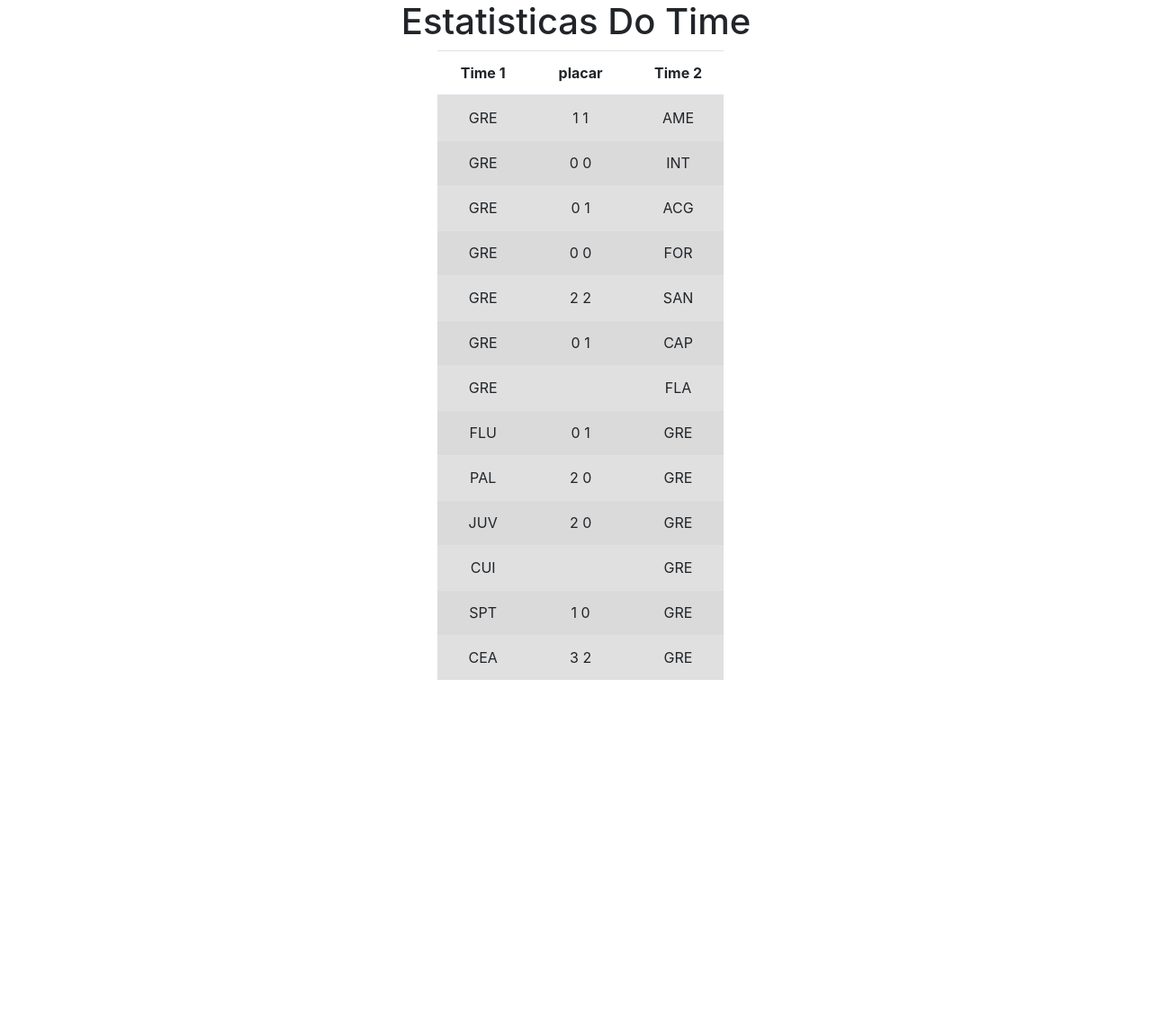
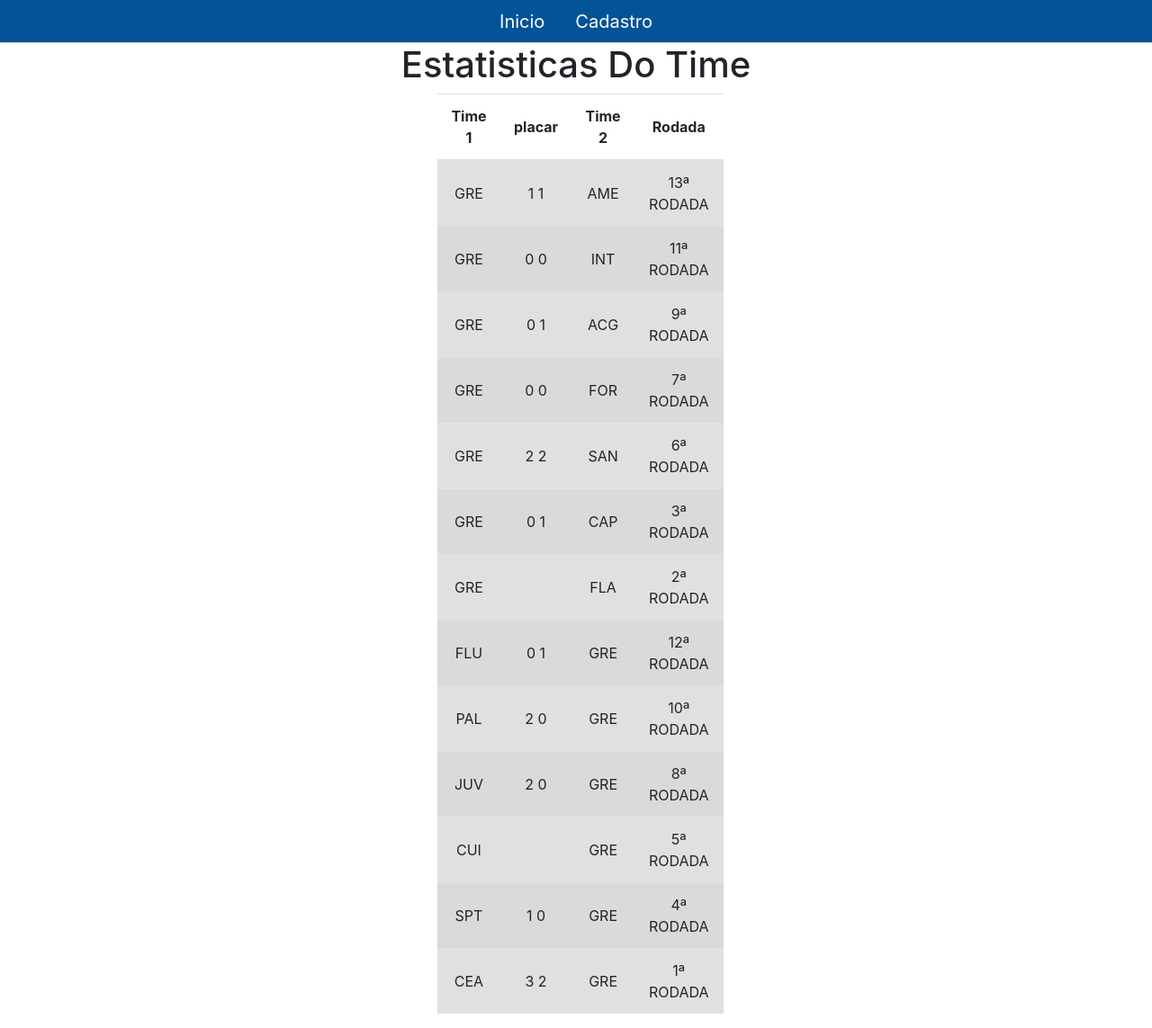
Before and after one commit to leonardo-fabricio/Desafio_Web_Scraping_Fotebol, a Django app: a page that uses Projeto2/app/templates/estatisticas.html in a window 1280 px wide. Shown: the whole page at 90% size. Before the commit the page ends 756 px from the top, so only its background shows below. Run offline with Django 3.2, Linux system fonts and the light colour scheme; data comes from the database, SQL or seed files in the repository; both versions use the stored data as it was after the commit; some libraries are stand-ins or nearby versions.

Commit message:
melhorando style

```diff
--- a/Projeto2/app/templates/estatisticas.html
+++ b/Projeto2/app/templates/estatisticas.html
@@ -2,16 +2,27 @@
 {% load static %}
 {% csrf_token %}
 
-<html lang="en">
+<html lang="pt-br">
 <head>
     <link rel="stylesheet" href="https://maxcdn.bootstrapcdn.com/bootstrap/4.0.0/css/bootstrap.min.css" integrity="sha384-Gn5384xqQ1aoWXA+058RXPxPg6fy4IWvTNh0E263XmFcJlSAwiGgFAW/dAiS6JXm" crossorigin="anonymous">
     <meta charset="UTF-8">
     <meta http-equiv="X-UA-Compatible" content="IE=edge">
     <meta name="viewport" content="width=device-width, initial-scale=1.0">
+    <link href="{% static 'css/style.css' %}" rel="stylesheet">
+
     <title>Estatisticas</title>
-    <link href="{% static 'css/style.css' %}" rel="stylesheet">
 </head>
 <body>
+  <nav>
+    <ul class="nav nav-tabs justify-content-center">
+      <li class="nav-item">
+        <a class="nav-link disabled" href="/">Inicio</a>
+      </li>
+      <li class="nav-item">
+        <a class="nav-link disabled" href="cadastro">Cadastro</a>
+      </li>
+    </ul>
+  </nav>
     <h1 style="text-align: center;">Estatisticas Do Time</h1>
     <div id="table-center">
         <table class="table table-striped">
@@ -20,6 +31,7 @@
                 <th>Time 1</th>
                 <th>placar</th>
                 <th>Time 2</th>
+                <th>Rodada</th>
               </tr>
             </Thead>
             <tbody>
@@ -28,6 +40,7 @@
                   <td>{{time.timeA }}</td>
                   <td>{{time.placar }}</td>
                   <td>{{time.timeB }}</td>
+                  <td>{{time.rodada}}</td>
                 </tr>
               {% endfor%}
               {% for time in timeb%}
@@ -35,6 +48,7 @@
                   <td>{{time.timeA }}</td>
                   <td>{{time.placar }}</td>
                   <td>{{time.timeB }}</td>
+                  <td>{{time.rodada}}</td>
                 </tr>
               {% endfor%}
 
--- a/Projeto2/app/templates/index.html
+++ b/Projeto2/app/templates/index.html
@@ -8,7 +8,6 @@
     <meta charset="UTF-8">
     <meta http-equiv="X-UA-Compatible" content="IE=edge">
     <meta name="viewport" content="width=device-width, initial-scale=1.0">
-    <link rel="stylesheet" href="">
     <link href="{% static 'css/style.css' %}" rel="stylesheet">
     <title>Index</title>
 
--- a/Projeto2/app/urls.py
+++ b/Projeto2/app/urls.py
@@ -1,12 +1,17 @@
+from django.conf.urls import url
+from django.urls.conf import re_path
 from app.views import index, cadastro, confirm_delete, webscraping, estatisticas
 from django.urls import path
+from django.views.generic.base import RedirectView
+from django.contrib.staticfiles.storage import staticfiles_storage
 
-
+favicon_view = RedirectView.as_view(url='/static/img/home.png', permanent=True)
 
 urlpatterns = [
     path('',index),
     path('cadastro',cadastro, name='cadastro'),
     path('confirm_delete/<int:id>', confirm_delete, name="confirme"),
     path('webscraping', webscraping, name="webscraping"),
-    path('estatisticas/<str:sigla>',estatisticas, name="estatisticas"),
+    path('estatisticas/<str:sigla>',estatisticas,name="estatisticas"),
+    re_path(r'^favicon\.ico$', favicon_view),
 ]
--- a/Projeto2/app/views.py
+++ b/Projeto2/app/views.py
@@ -128,12 +128,7 @@ def webscraping(request):
             sleep(2)
             for x in lista1:
                 rodada = driver.find_element_by_xpath('//*[@id="classificacao__wrapper"]/section/nav/span[2]')
-                if(rodada.text == '13ª RODADA' and x=='10'): # ALGUNS JOGOS NÃO ACONTECERAM, ENTÃO O X-PATH DELES MUDAM
-                    timeA = driver.find_element_by_xpath('//*[@id="classificacao__wrapper"]/section/ul/li['+x+']/div/div/div/div[2]/div[1]/span[1]')
-                    timeB = driver.find_element_by_xpath('//*[@id="classificacao__wrapper"]/section/ul/li['+x+']/div/div/div/div[2]/div[3]/span[1]')
-                    placar = driver.find_element_by_xpath('//*[@id="classificacao__wrapper"]/section/ul/li['+x+']/div/div/div/div[2]/div[2]')
-                    inserir(timeA.text,timeB.text,placar.text,rodada.text,'A')
-                elif(((rodada.text == '5ª RODADA') or (rodada.text == '4ª RODADA')  or (rodada.text == '2ª RODADA')) and x=='10'):
+                if(((rodada.text == '5ª RODADA') or (rodada.text == '4ª RODADA')  or (rodada.text == '2ª RODADA')) and x=='10'):
                     timeA = driver.find_element_by_xpath('//*[@id="classificacao__wrapper"]/section/ul/li['+x+']/div/div/div/div[2]/div[1]/span[1]')
                     timeB = driver.find_element_by_xpath('//*[@id="classificacao__wrapper"]/section/ul/li['+x+']/div/div/div/div[2]/div[3]/span[1]')
                     placar = driver.find_element_by_xpath('//*[@id="classificacao__wrapper"]/section/ul/li['+x+']/div/div/div/div[2]/div[2]')
--- a/Projeto2/static/css/style.css
+++ b/Projeto2/static/css/style.css
@@ -23,10 +23,13 @@ table{
     justify-content: center !important;
 }
 nav{
-    color: white;
-    background-color: black;
+    background-color: #035397 !important;
     font-size: 20px;
     text-align: center !important;
+
+}
+a{
+    color: white !important;
 }
 #delete{
     text-align: center;
```
Also changed, not shown: Projeto2/db.sqlite3, Projeto2/static/img/django.png (added), Projeto2/static/img/estatisticas.png (added), Projeto2/static/img/home.png (added).
